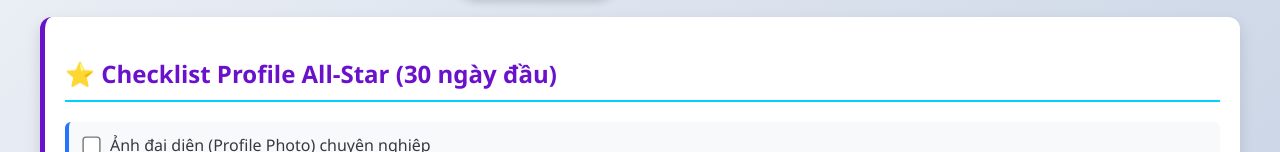
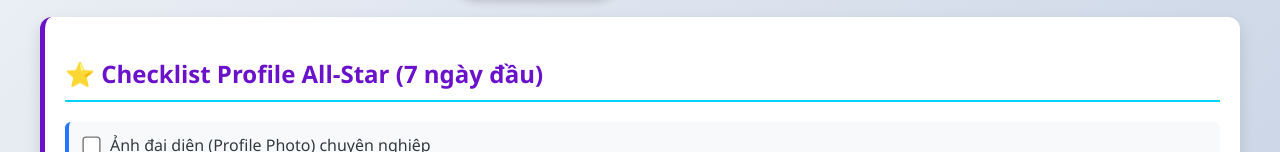
Before and after one commit to mellypi49402/networking90days, a plain HTML site: page index.html in a window 1280 px wide. Both pictures are taken after a click on the button "Checklist All-Star". Shown: the part 568-720 px from the top of the page. Drawn offline with Linux system fonts and the light colour scheme.

Commit message:
Update checklist profile title for all-star tab

```diff
--- a/index.html
+++ b/index.html
@@ -796,7 +796,7 @@
 
     <div id="tab-allstar" class="tab-content">
       <div class="card">
-        <h2>⭐ Checklist Profile All-Star (30 ngày đầu)</h2>
+        <h2>⭐ Checklist Profile All-Star (7 ngày đầu)</h2>
         <ul class="checklist" id="profileChecklist">
           <li><input type="checkbox" onchange="updateProfileStatus()"> Ảnh đại diện (Profile Photo) chuyên nghiệp</li>
           <li><input type="checkbox" onchange="updateProfileStatus()"> Ảnh bìa (Banner) thể hiện định hướng ngành nghề
```
